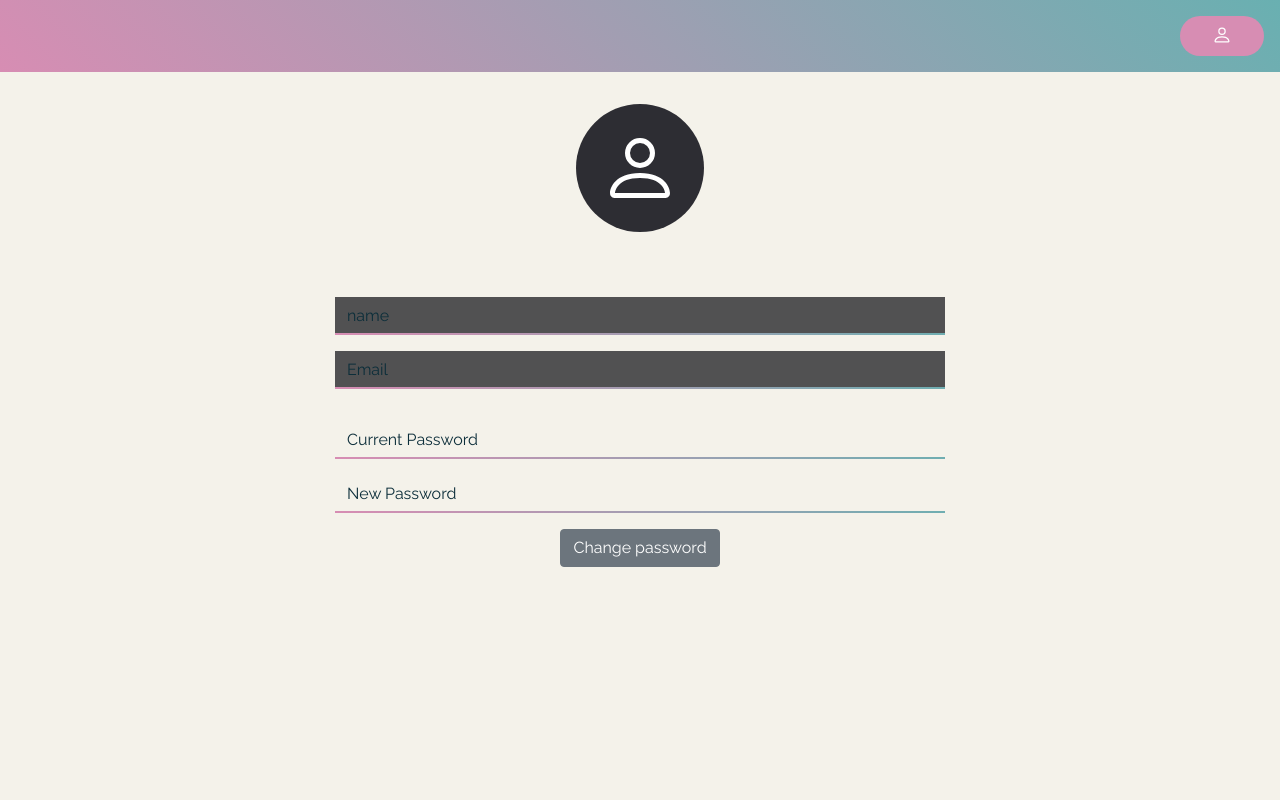
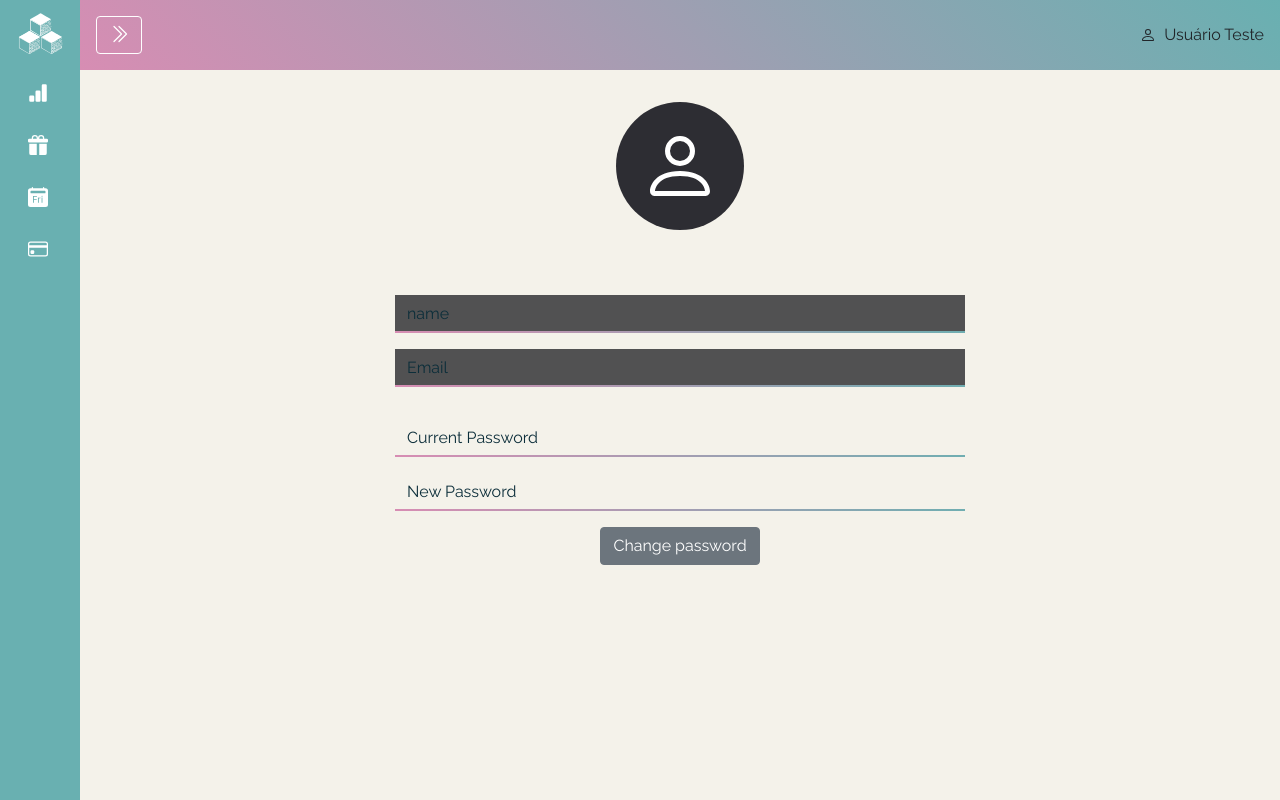
Before and after one commit to cris-scheib/gimme-a-gift, a Vue app in the folder front/: page /me in a window 1280 px wide. Built offline with nearby package versions, Linux system fonts and the light colour scheme; no server answers; sample sign-in values are in the browser's storage.

Commit message:
Correçoes de layout

```diff
--- a/front/src/assets/css/custom.css
+++ b/front/src/assets/css/custom.css
@@ -1,20 +1,29 @@
-@import url('https://fonts.googleapis.com/css2?family=Raleway:wght@200;400;500&display=swap');
+@import url("https://fonts.googleapis.com/css2?family=Raleway:wght@200;400;500&display=swap");
 
 #app {
   height: 100vh;
   position: relative;
-    font-family: 'Raleway', sans-serif;
+  font-family: "Raleway", sans-serif;
 }
 
 body {
   margin: 0;
 }
 
+.sidebar.colapsed + main {
+  margin-left: 5em;
+}
+
 .custom-control-label::before {
   border: #d78db3 solid 2px;
 }
 
-.custom-control-input:checked+.custom-control-label::after {
+.sidebar.colapsed .nav-link {
+  display: flex;
+  justify-content: center;
+  align-items: center;
+}
+.custom-control-input:checked + .custom-control-label::after {
   background-color: #d78db3;
   border-radius: 0.25rem;
 }
--- /dev/null
+++ b/front/src/components/charts/TesteChart.vue
@@ -0,0 +1,19 @@
+
+<script>
+import { Line, mixins } from "vue-chartjs";
+const { reactiveProp } = mixins;
+
+export default {
+  extends: Line,
+  mixins: [reactiveProp],
+  props: ["options"],
+  mounted() {
+    this.renderChart(this.chartData, this.options);
+  },
+};
+</script>
+<style scope>
+#chart {
+  height: 45vh;
+}
+</style>
--- a/front/src/components/layout/Layout.vue
+++ b/front/src/components/layout/Layout.vue
@@ -1,19 +1,14 @@
 <template>
   <div>
-    <b-sidebar id="my-sidebar" :title="this.name" shadow>
-      <div class="px-3 py-2">
-        <b-nav vertical>
-          <b-nav-item to="/me">Meu perfil</b-nav-item>
-          <b-nav-item @click="logout()">Sair</b-nav-item>
-        </b-nav>
-      </div>
-    </b-sidebar>
+    <Sidebar :colapsed="colapsed" />
     <main>
       <header>
-        <b-button class="user-data" variant="primary" v-b-toggle.my-sidebar>
-          <b-icon icon="person"></b-icon>
-          <p class="m-0 pl-2">{{ this.name }}</p>
+        <b-button class="btn-sidebar" @click="colapsed = !colapsed">
+          <b-icon v-if="colapsed" icon="chevron-double-right"></b-icon>
+          <b-icon v-else icon="chevron-double-left"></b-icon>
         </b-button>
+        <b-icon icon="person"></b-icon>
+        <p class="m-0 pl-2">{{ this.name }}</p>
       </header>
       <slot />
       <footer></footer>
@@ -22,10 +17,13 @@
 </template>
 
 <script>
+import Sidebar from "./Sidebar.vue";
 export default {
+  components: { Sidebar },
   data() {
     return {
       name: "",
+      colapsed: true,
     };
   },
   methods: {
@@ -35,13 +33,15 @@ export default {
     },
   },
   created: function () {
-    this.name = localStorage.getItem("name");
+    // this.name = localStorage.getItem("name");
+    this.name = "Usuário Teste";
   },
 };
 </script>
 <style scoped>
 main {
   height: 100vh;
+  margin-left: 13em;
   background-color: #f4f2ea;
 }
 header {
@@ -62,4 +62,10 @@ header {
   color: #69b0b1;
   font-size: 1.1rem;
 }
+.btn-sidebar {
+  margin-right: auto;
+  background-color: unset;
+  border-color: white;
+  color: white;
+}
 </style>
--- /dev/null
+++ b/front/src/components/layout/Sidebar.vue
@@ -0,0 +1,77 @@
+<template>
+  <div class="sidebar" v-bind:class="{ colapsed: colapsed }">
+    <nav>
+      <b-nav vertical>
+        <img class="icon" src="@/assets/icon_white.svg" alt="Icon" />
+        <b-nav-item to="dashboard">
+          <b-icon class="mr-1" icon="bar-chart-fill"></b-icon>
+          <span>Dashboard</span>
+        </b-nav-item>
+        <b-nav-item to="listas-de-presentes">
+          <b-icon class="mr-1" icon="gift-fill"></b-icon>
+          <span>Listas de Presentes</span>
+        </b-nav-item>
+        <b-nav-item to="eventos">
+          <b-icon class="mr-1" icon="calendar2-day-fill"></b-icon>
+          <span>Eventos</span>
+        </b-nav-item>
+        <b-nav-item to="pagamentos">
+          <b-icon class="mr-1" icon="credit-card"></b-icon>
+          <span>Meus Pagamentos</span>
+        </b-nav-item>
+      </b-nav>
+    </nav>
+  </div>
+</template>
+
+<script>
+export default {
+  props: ["colapsed"],
+};
+</script>
+
+<style scoped>
+.icon {
+  width: 9em;
+  margin: auto;
+  padding: 1em;
+}
+.sidebar.colapsed .icon {
+  width: 5em;
+  padding: 0.8em;
+}
+.sidebar {
+  background-color: #69b0b1;
+  width: 13rem;
+  position: fixed;
+  height: 100vh;
+}
+.nav-link {
+  color: white;
+  padding: 1rem 1rem;
+}
+.title {
+  color: white;
+  padding: 0.5em;
+  font-size: 1.5em;
+}
+.btn-sidebar {
+  position: absolute;
+  right: 0em;
+  top: 0em;
+  background-color: #121212;
+  border: unset;
+  height: 54px;
+  border-radius: unset;
+  width: 50px;
+  display: flex;
+  justify-content: center;
+  align-items: center;
+}
+.sidebar.colapsed {
+  width: 5rem;
+}
+.sidebar.colapsed .nav-link span {
+  display: none;
+}
+</style>
--- a/front/src/components/pages/Dashboard.vue
+++ b/front/src/components/pages/Dashboard.vue
@@ -1,14 +1,53 @@
 <template>
-  <layout></layout>
+  <layout>
+    <b-container fluid>
+      <b-row>
+        <b-col cols="4">
+          <div class="chart">
+            <TesteChart :chart-data="chartData" />
+          </div>
+        </b-col>
+        <b-col cols="6"> </b-col>
+      </b-row>
+    </b-container>
+  </layout>
 </template>
 
 <script>
+import TesteChart from "../charts/TesteChart.vue";
 import Layout from "../layout/Layout.vue";
 
 export default {
   components: {
     Layout,
+    TesteChart,
+  },
+  data() {
+    return {
+      chartData: {
+        labels: [40, 70],
+        datasets: [
+          {
+            label: "Evento 1",
+            backgroundColor: "#d78db3",
+            data: [45, 35],
+          },
+          {
+            label: "Evento 2",
+            backgroundColor: "#69b0b1",
+            data: [35, 67],
+          },
+        ],
+      },
+    };
   },
 };
-Layout;
 </script>
+<style scope>
+  .chart{
+    padding: 1em;
+      background-color: white;
+      margin: 1em;
+
+  }
+</style>
--- a/front/src/router/index.js
+++ b/front/src/router/index.js
@@ -18,7 +18,7 @@ let router = new Router({
             name: 'dashboard',
             component: require('@/components/pages/Dashboard').default,
             meta: {
-                requiresAuth: true
+                requiresAuth: false
             }
         },
         {
@@ -30,17 +30,17 @@ let router = new Router({
             }
         },
         {
-            path: '/movements-types',
-            name: 'movements-types',
-            component: require('@/components/pages/MovementsTypes').default,
+            path: '/listas-de-presentes',
+            name: 'listas-de-presentes',
+            component: require('@/components/pages/ListasPresentes').default,
             meta: {
                 requiresAuth: true
             }
         },
         {
-            path: '/movements',
-            name: 'movements',
-            component: require('@/components/pages/Movements').default,
+            path: '/listas-de-presente',
+            name: 'listas-de-presente',
+            component: require('@/components/pages/ListaPresentes').default,
             meta: {
                 requiresAuth: true
             }
```
Also changed, not shown: front/package.json (+12 -10 lines), front/src/components/pages/ListaPresentes.vue (renamed from front/src/components/pages/MovementsTypes.vue), front/src/components/pages/ListasPresentes.vue (renamed from front/src/components/pages/Movements.vue), 1 other file (tests, documents, lock files or other folders). Lines whose indentation alone changed are shown as unchanged.
